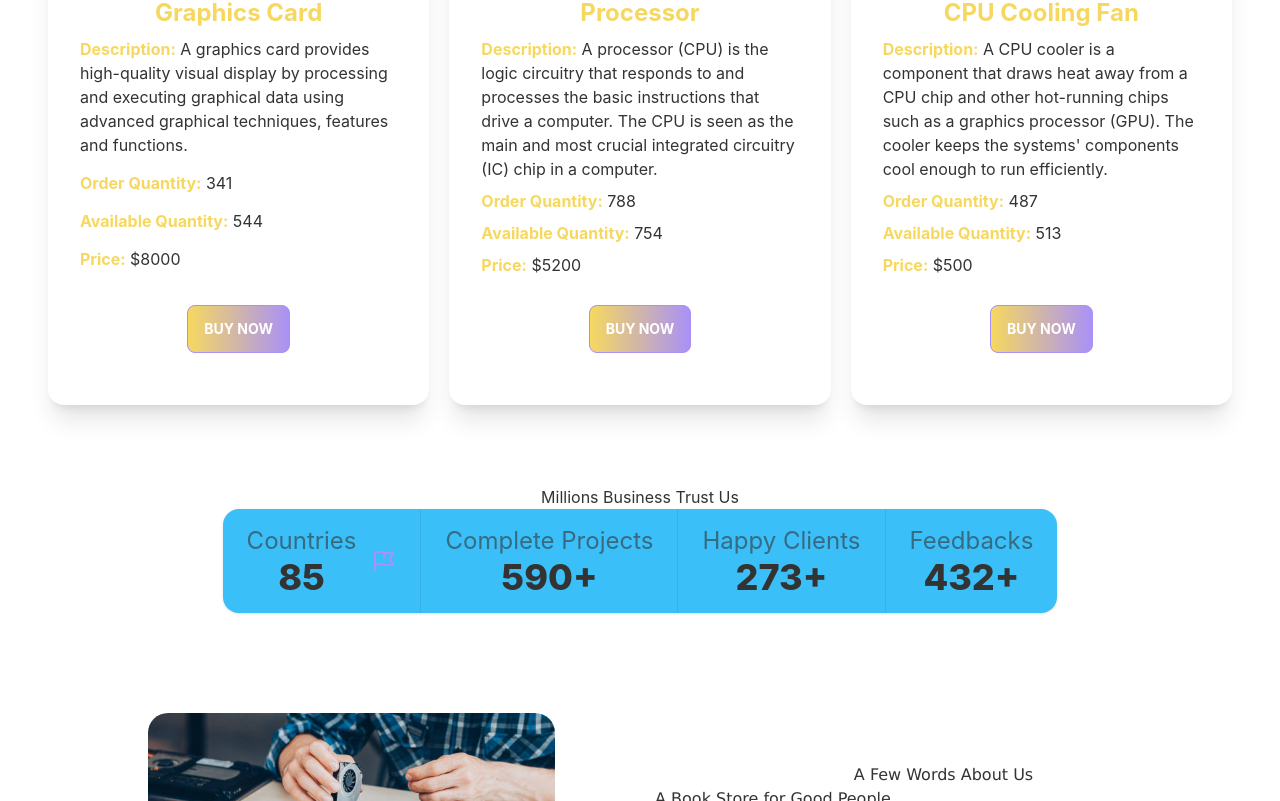
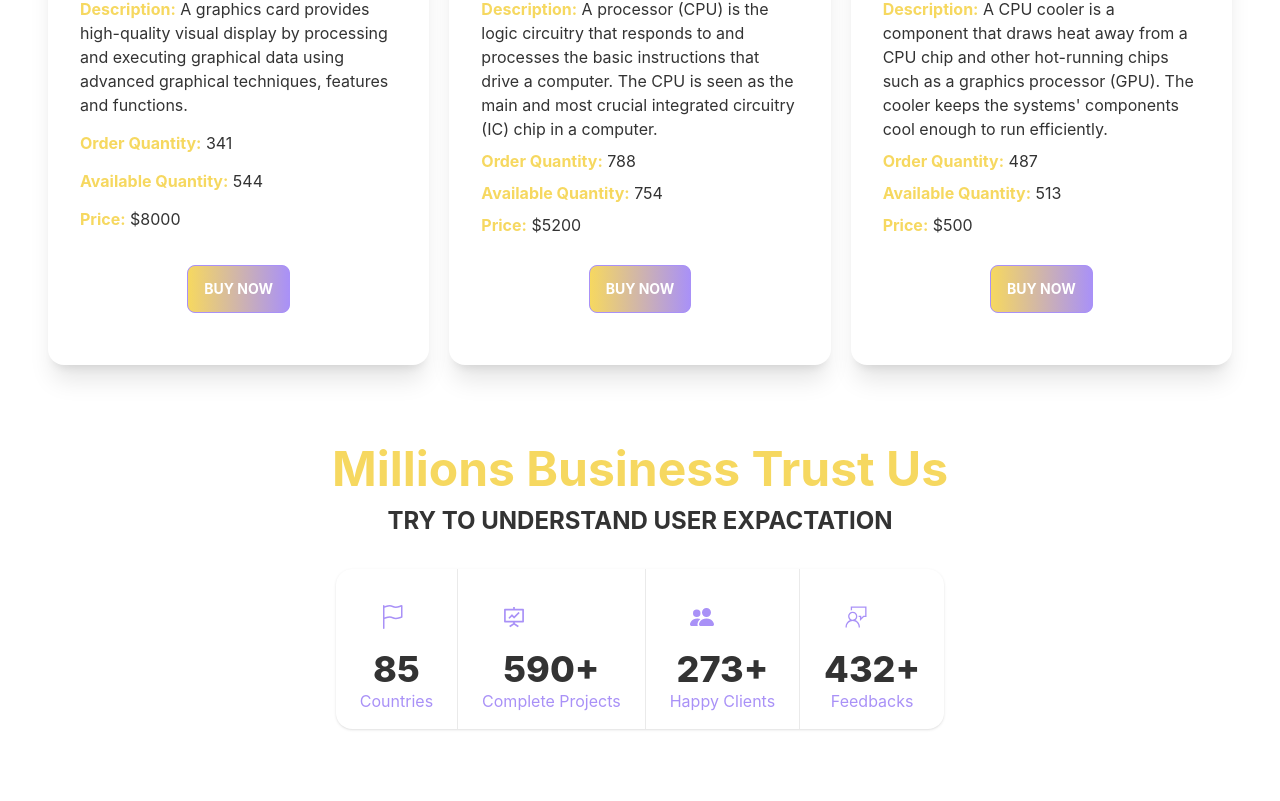
Before and after one commit to mdsultanrazibuddin/manufacturer-website, a React (Create React App) app: page / in a window 1280 px wide. Shown: the part 1999-2800 px from the top of the page. Built offline with nearby package versions, Linux system fonts and the light colour scheme; no server answers.

Commit message:
summary prepared

```diff
--- a/package.json
+++ b/package.json
@@ -13,6 +13,7 @@
     "react-dom": "^18.1.0",
     "react-firebase-hooks": "^5.0.3",
     "react-hook-form": "^7.31.2",
+    "react-icons": "^4.3.1",
     "react-router-dom": "^6.3.0",
     "react-scripts": "5.0.1",
     "web-vitals": "^2.1.4"
--- a/src/Pages/Home/Home.js
+++ b/src/Pages/Home/Home.js
@@ -8,6 +8,7 @@ const Home = () => {
     return (
         <div>
             <Banner/>
+            <h3 className='text-5xl font-bold text-secondary text-center'>Top Parts</h3>
             <Parts/>
             <Summary/>
             <AboutUs/>
--- a/src/Pages/Home/Summary.js
+++ b/src/Pages/Home/Summary.js
@@ -1,38 +1,58 @@
 import React from 'react';
+import { BsFlag} from 'react-icons/bs';
+import {VscFeedback} from 'react-icons/vsc';
+import { BsFillPeopleFill} from 'react-icons/bs';
+import { AiOutlineFundProjectionScreen} from 'react-icons/ai';
 
 
 const Summary = () => {
     return (
         <div className='text-center '>
-            <h1>Millions Business Trust Us</h1>
+            <h1 className='text-5xl font-bold text-secondary'>Millions Business Trust Us</h1>
+            <p className='text-2xl font-bold my-3'>TRY TO UNDERSTAND USER EXPACTATION</p>
 
-            <div class="stats stats-vertical lg:stats-horizontal shadow text-2xl text-center bg-info">
+            <div class="stats stats-vertical lg:stats-horizontal shadow text-2xl text-center my-5 ">
 
   <div class="stat">
-  <div class="stat-figure text-primary">
-    <svg xmlns="http://www.w3.org/2000/svg" class="h-6 w-6 text-2xl" fill="none" viewBox="0 0 24 24" stroke="currentColor" stroke-width="2">
-  <path stroke-linecap="round" stroke-linejoin="round" d="M3 21v-4m0 0V5a2 2 0 012-2h6.5l1 1H21l-3 6 3 6h-8.5l-1-1H5a2 2 0 00-2 2zm9-13.5V9" />
-</svg>
+    <div className='p-5 text-primary'>
+      <BsFlag/>
     </div>
-    <div class="stat-title">Countries</div>
+
     <div class="stat-value">85</div>
+    <div class="stat-title text-base text-primary">Countries</div>
+
 
   </div>
 
   <div class="stat">
-    <div class="stat-title">Complete Projects</div>
+    <div className='p-5 text-primary'>
+    <AiOutlineFundProjectionScreen/>
+    </div>
+
     <div class="stat-value">590+</div>
+    <div class="stat-title text-base text-primary">Complete Projects</div>
+
 
   </div>
 
   <div class="stat">
-    <div class="stat-title">Happy Clients</div>
+  <div className='p-5 text-primary'>
+  <BsFillPeopleFill/>
+  </div>
+
     <div class="stat-value">273+</div>
+    <div class="stat-title text-base text-primary">Happy Clients</div>
+
 
   </div>
   <div class="stat">
-    <div class="stat-title">Feedbacks</div>
+  <div className='p-5 text-primary'>
+  <VscFeedback/>
+  </div>
+
     <div class="stat-value">432+</div>
+    <div class="stat-title text-base text-primary">Feedbacks</div>
+
 
   </div>
 
--- a/src/Pages/Parts/Parts.js
+++ b/src/Pages/Parts/Parts.js
@@ -13,7 +13,7 @@ const Parts = () => {
     })
     return (
         <div>
-           <h3 className='text-5xl text-secondary text-center mt-10'>Top Parts</h3>
+
 
            <div className='grid grid-cols-1 md:grid-cols-2 lg:grid-cols-3 gap-5 mb-20'>
                {
```
Also changed, not shown: 1 other file (tests, documents, lock files or other folders).
